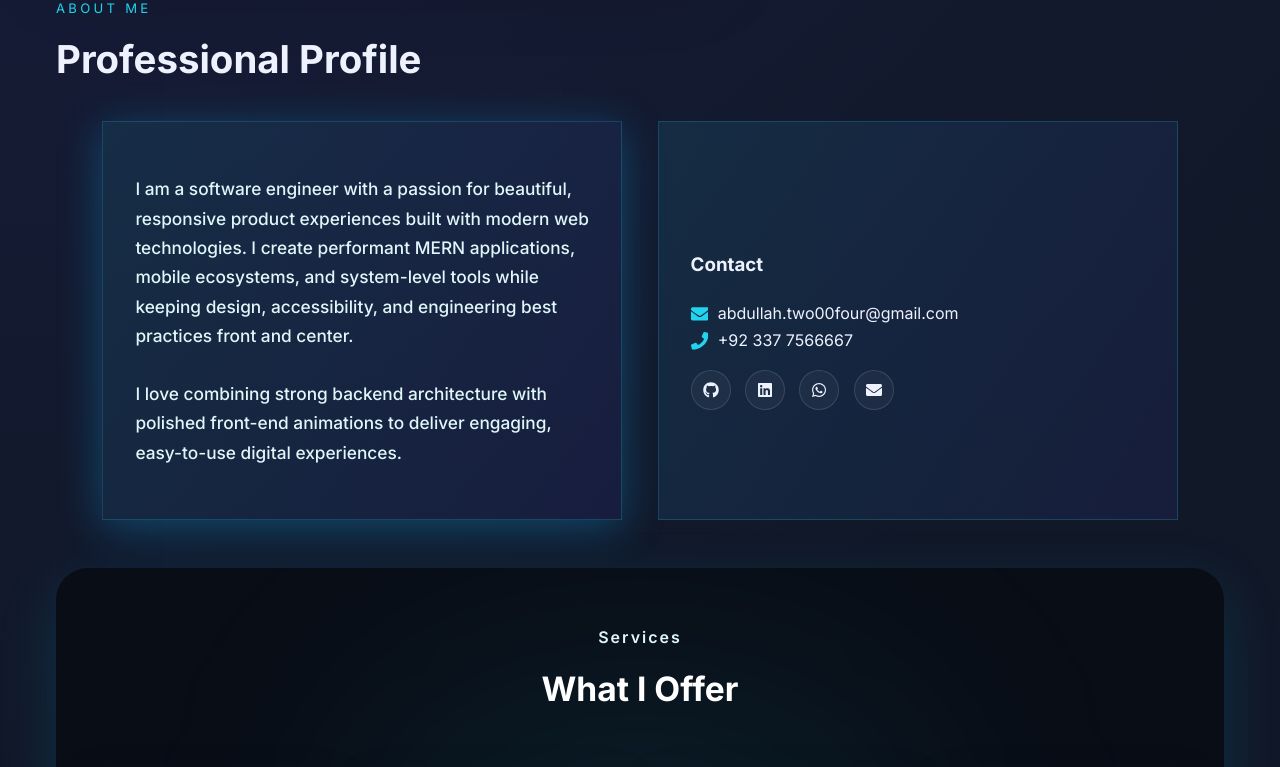
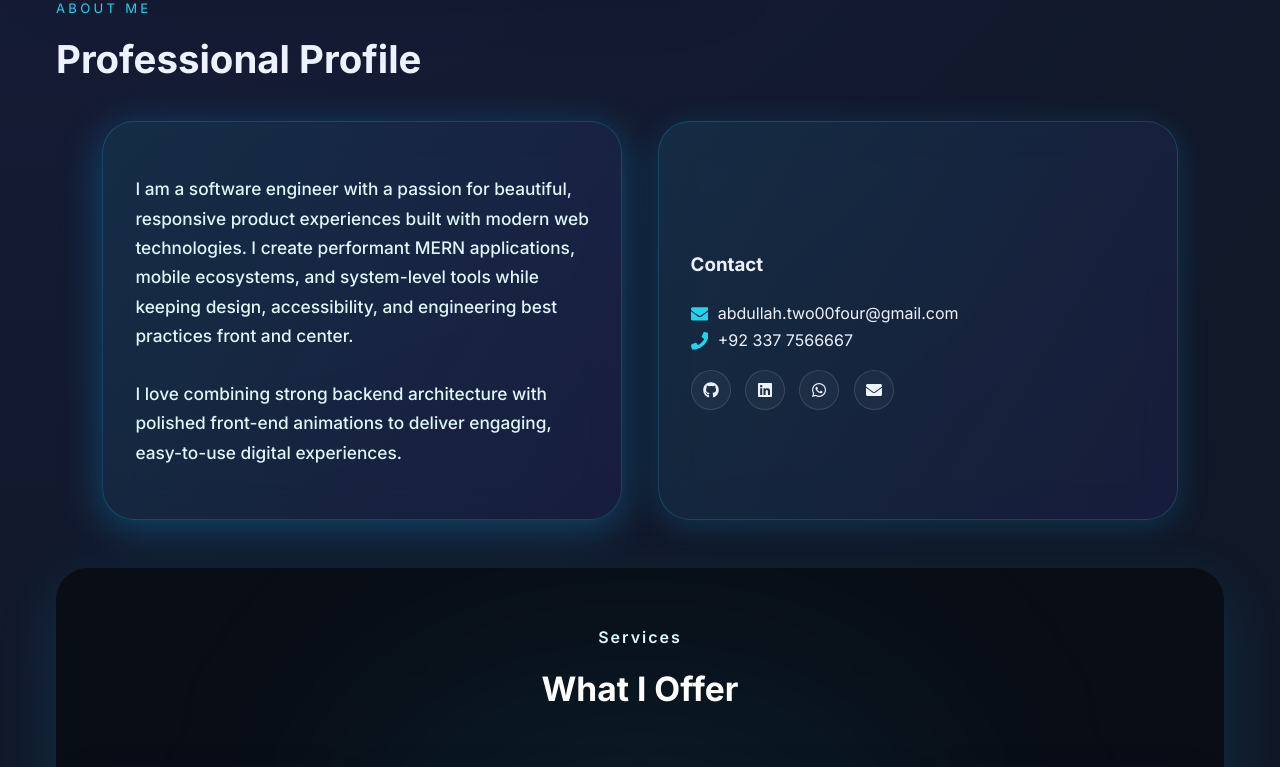
Before and after one commit to abdulHadi-71/Personal-Portfolio, a React (Vite) app in the folder client/: page / in a window 1280 px wide. Shown: the part 840-1607 px from the top of the page. Built offline with nearby package versions, Linux system fonts and the light colour scheme; no server answers.

Commit message:
Update portfolio assets and styles

```diff
--- a/client/src/styles.css
+++ b/client/src/styles.css
@@ -623,7 +623,6 @@ textarea {
   object-fit: cover;
   border-radius: 50%;
 }
-}
 
 .hero-profile-summary {
   color: var(--text-muted);
@@ -651,7 +650,7 @@ textarea {
   font-size: clamp(2rem, 3vw, 2.8rem);
 }
 
-.section-grid,
+.section-grid {
   display: grid;
   gap: 2.2rem;
 }
```
Also changed, not shown: 1 other file (tests, documents, lock files or other folders).
